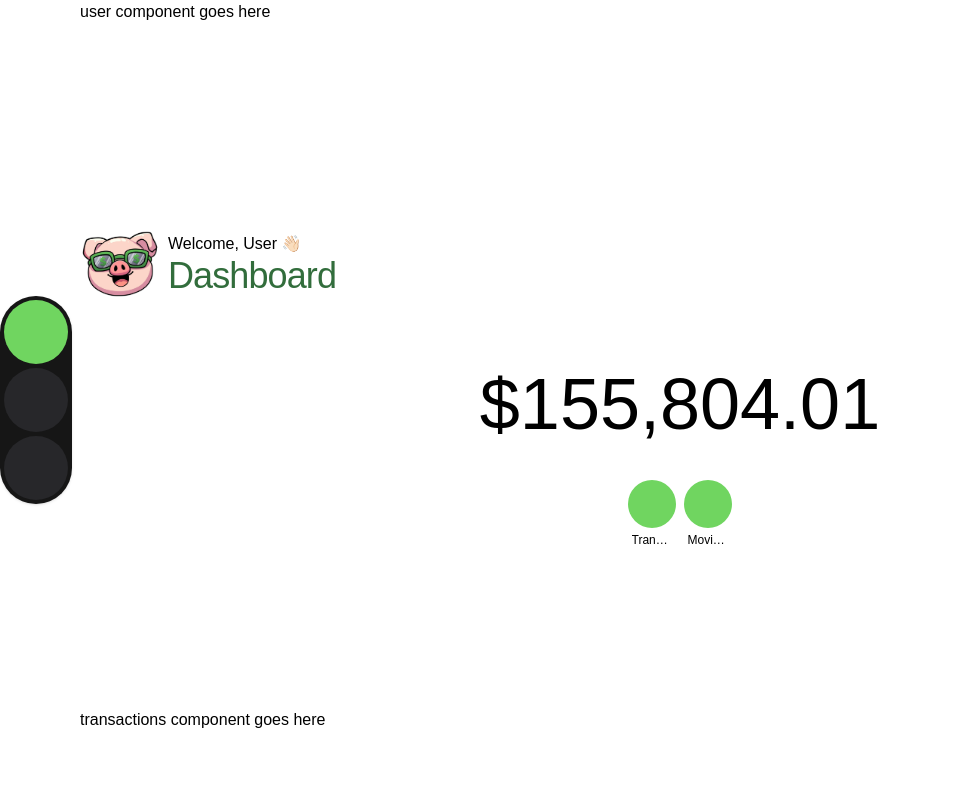
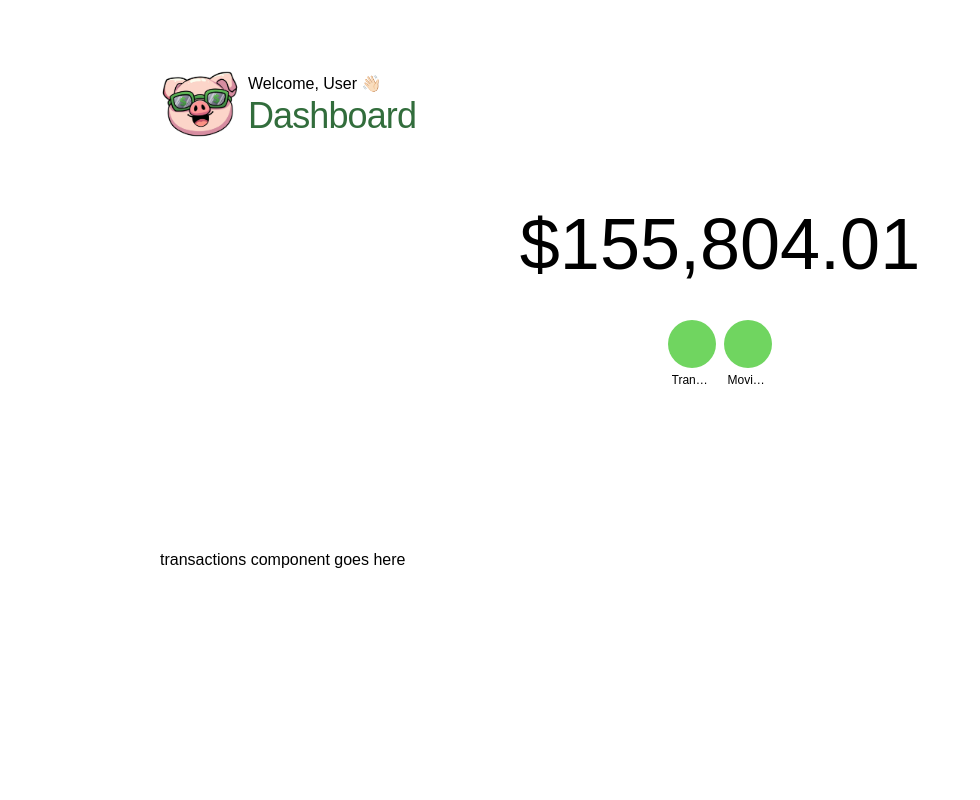
Before and after one commit to No-Country-simulation/c21-27-n-java-angular, an Angular app in the folder frontend/: page /dashboard in a window 1280 px wide. Shown: the top 800 px of the page, without its empty margins (0-980 px from the left). Built offline with nearby package versions, Linux system fonts and the light colour scheme.

Commit message:
feat(fe): add tv padding

```diff
--- a/frontend/src/app/app.component.html
+++ b/frontend/src/app/app.component.html
@@ -1,5 +1,6 @@
-<main>
-  <app-navbar />
+<!-- <app-navbar /> -->
+
+<main [class]="obPadding()">
   <router-outlet />
 </main>
 
--- a/frontend/src/app/app.component.scss
+++ b/frontend/src/app/app.component.scss
@@ -1,4 +1,3 @@
 main {
-  @apply relative px-4 w-screen max-w-7xl mx-auto min-h-screen;
-  @apply lg:px-0 lg:pl-20;
+  @apply relative w-screen max-w-7xl mx-auto min-h-screen;
 }
--- a/frontend/src/app/app.component.ts
+++ b/frontend/src/app/app.component.ts
@@ -2,6 +2,7 @@ import { Component } from '@angular/core';
 import { RouterOutlet } from '@angular/router';
 import { FooterComponent } from '@core/footer/footer.component';
 import { NavbarComponent } from '@core/navbar/navbar.component';
+import { OB_PADDING } from '@styles/obBoxes.tv';
 
 @Component({
   selector: 'app-root',
@@ -10,4 +11,6 @@ import { NavbarComponent } from '@core/navbar/navbar.component';
   templateUrl: 'app.component.html',
   styleUrl: 'app.component.scss',
 })
-export class AppComponent {}
+export class AppComponent {
+  obPadding = OB_PADDING;
+}
--- a/frontend/src/app/features/dashboard/dashboard.component.html
+++ b/frontend/src/app/features/dashboard/dashboard.component.html
@@ -1,7 +1,3 @@
-<section class="user">
-  user component goes here
-</section>
-
 <app-header />
 
 <section class="balance">
--- /dev/null
+++ b/frontend/src/app/styles/obBoxes.tv.ts
@@ -0,0 +1,6 @@
+import { tv } from 'tailwind-variants';
+
+export const OB_PADDING = tv({
+  base: 'px-4 lg:px-0 lg:pl-40',
+  variants: {},
+});
```
